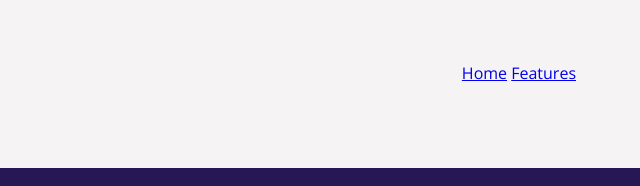
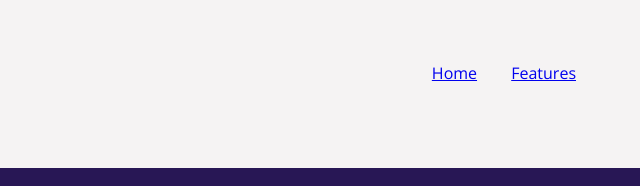
Before and after one commit to haeirene/basic---webtech3-lab1, a plain HTML site: page index.html in a window 1280 px wide. Shown: the top 186 px of the page, 640-1280 px from the left. Drawn offline with nearby package versions, Linux system fonts and the light colour scheme.

Commit message:
Add more spacing between nav links

```diff
--- a/style.css
+++ b/style.css
@@ -13,6 +13,9 @@ nav {
 h1, h2, p, div {
     padding: 5% 5%;
 }
+nav a {
+    padding-left: 30px;
+}
 footer {
     display: block;
     background-color: #F5F3F3;
```
